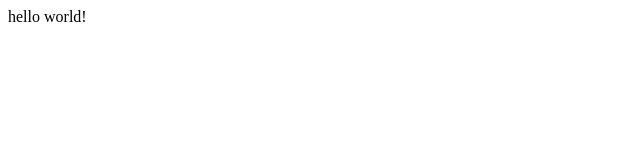
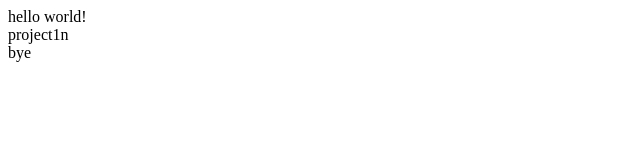
Before and after one commit to IMANJ80/project1n, a plain HTML site: page index.html in a window 1280 px wide. Shown: the full height of the page, 0-640 px from the left. Drawn offline with Linux system fonts and the light colour scheme.

Commit message:
header and footer added

```diff
--- a/index.html
+++ b/index.html
@@ -8,5 +8,7 @@
 <div>
     hello world!
 </div>
+<header>project1n</header>
+<footer>bye</footer>
 </body>
 </html>
```
